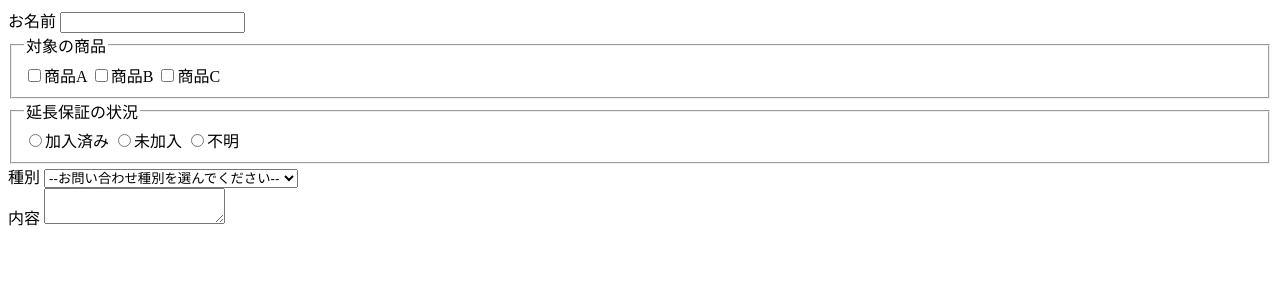
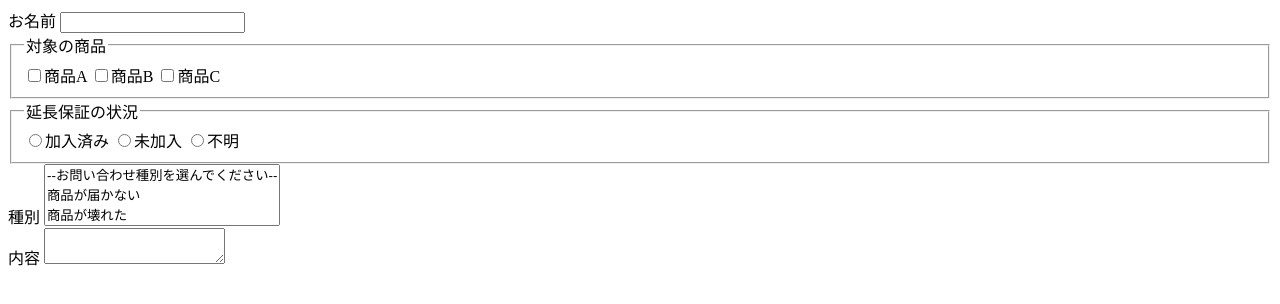
Before and after one commit to umedanaoyuki/CompleteHTML, a plain HTML site: page index.html in a window 1280 px wide. Drawn offline with Linux system fonts and the light colour scheme.

Commit message:
殆ど使われないが、multiple

```diff
--- a/index.html
+++ b/index.html
@@ -54,7 +54,7 @@
         <div>
             <label>
             種別
-            <select>
+            <select size="3" multiple="multiple">
                 <option>--お問い合わせ種別を選んでください--</option>
                 <option>商品が届かない</option>
                 <option>商品が壊れた</option>
```
